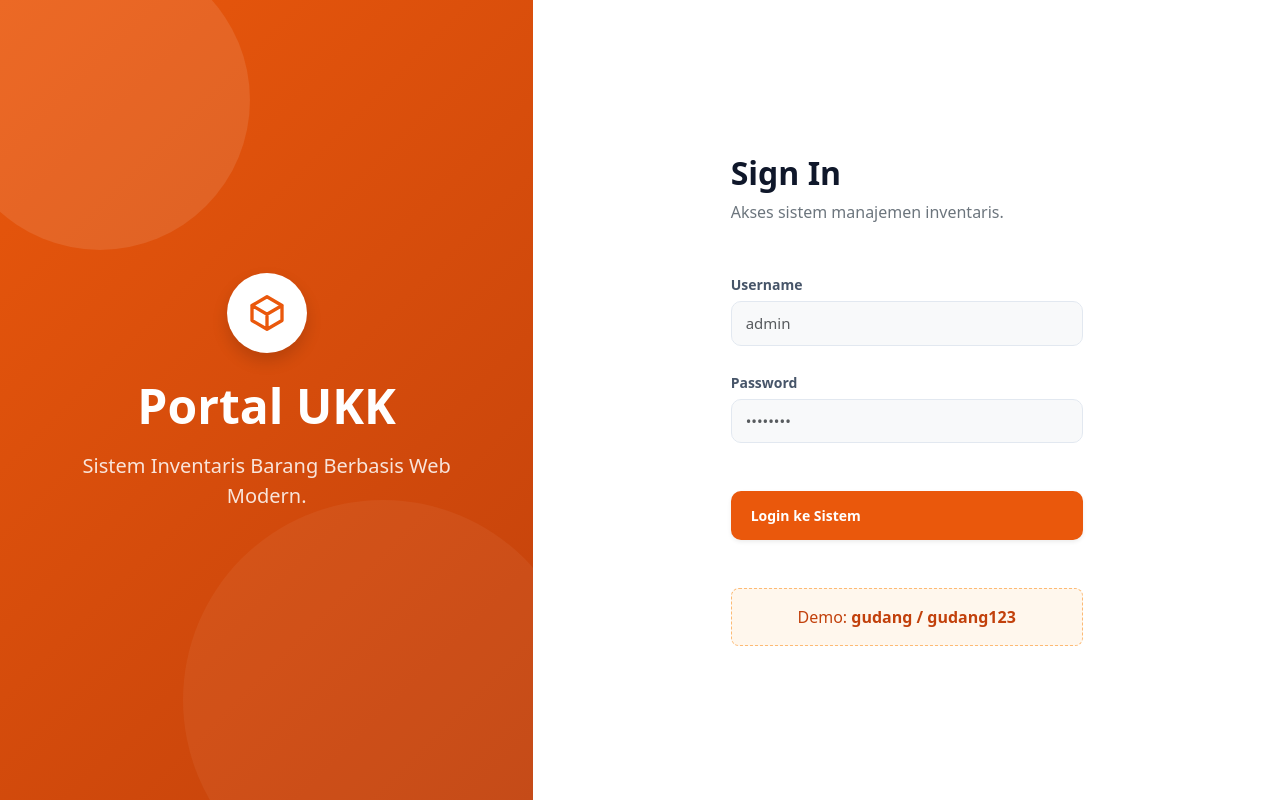
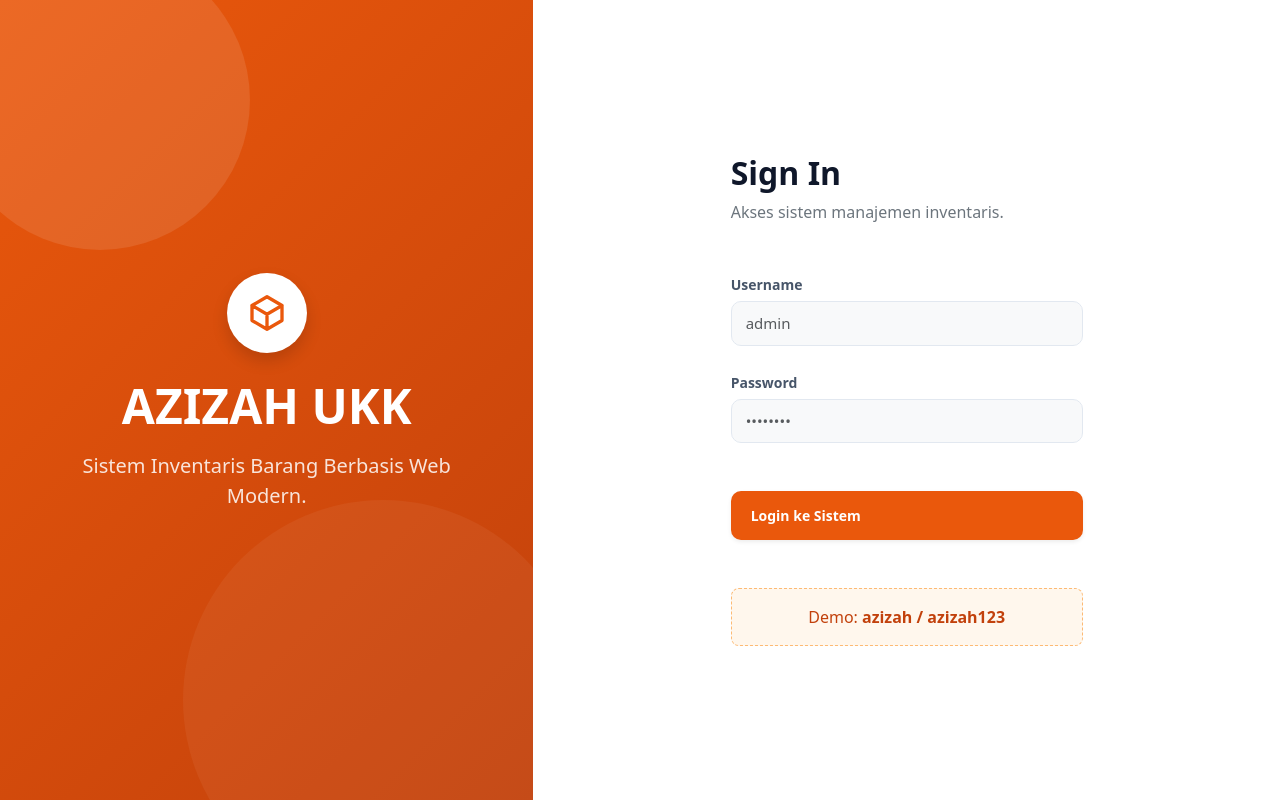
Before and after one commit to qamariahzee/ukk-azizah, a PHP site: page /app/auth/login.php in a window 1280 px wide. Run offline with PHP 8.4, Linux system fonts and the light colour scheme.

Commit message:
mengganti demo account

```diff
--- a/app/auth/login.php
+++ b/app/auth/login.php
@@ -69,7 +69,7 @@ if ($_SERVER['REQUEST_METHOD'] === 'POST') {
                         <path stroke-linecap="round" stroke-linejoin="round" d="m21 7.5-9-5.25L3 7.5m18 0-9 5.25m9-5.25v9l-9 5.25M3 7.5l9 5.25M3 7.5v9l9 5.25m0-9v9" />
                     </svg>
                 </div>
-                <h1 class="display-5 fw-bold mb-3" style="font-family: inherit;">Portal UKK</h1>
+                <h1 class="display-5 fw-bold mb-3" style="font-family: inherit;">AZIZAH UKK</h1>
                 <p class="fs-5" style="color: rgba(255,255,255,0.85);">Sistem Inventaris Barang Berbasis Web Modern.</p>
             </div>
 
@@ -125,7 +125,7 @@ if ($_SERVER['REQUEST_METHOD'] === 'POST') {
                 </form>
 
                 <div class="mt-5 text-center p-3 rounded-3" style="background: #fff7ed; border: 1px dashed #fdba74;">
-                    <p class="mb-0 fs-6" style="color: #c2410c;">Demo: <strong>gudang / gudang123</strong></p>
+                    <p class="mb-0 fs-6" style="color: #c2410c;">Demo: <strong>azizah / azizah123</strong></p>
                 </div>
             </div>
         </div>
```
